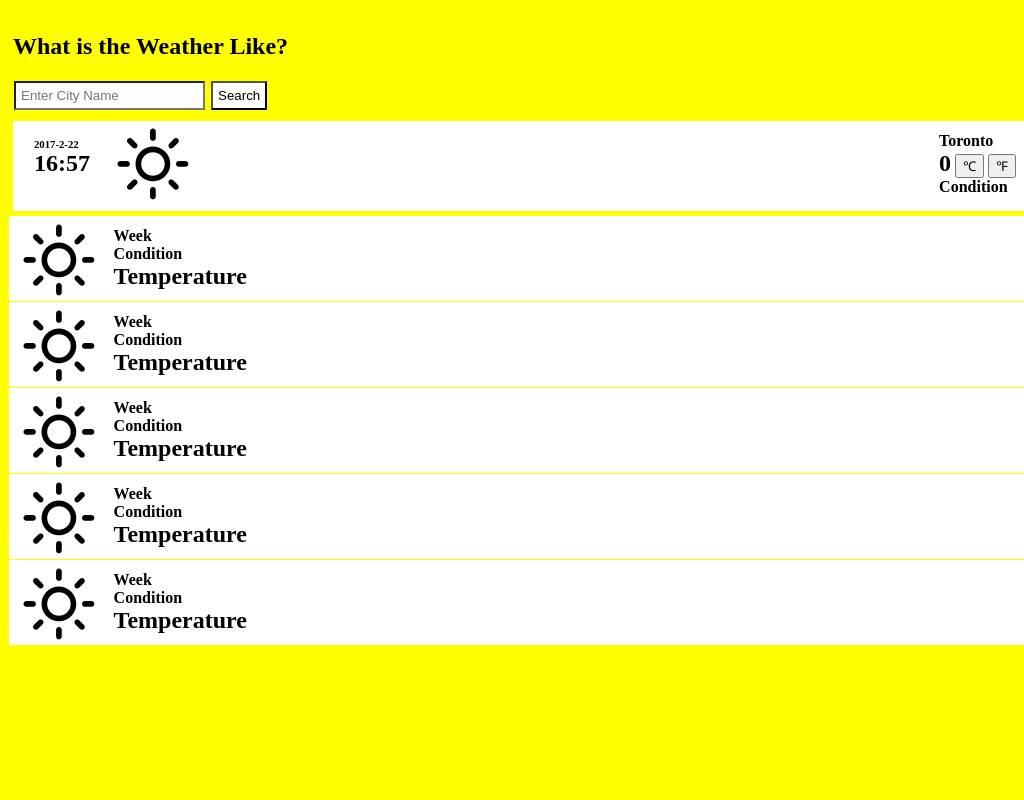
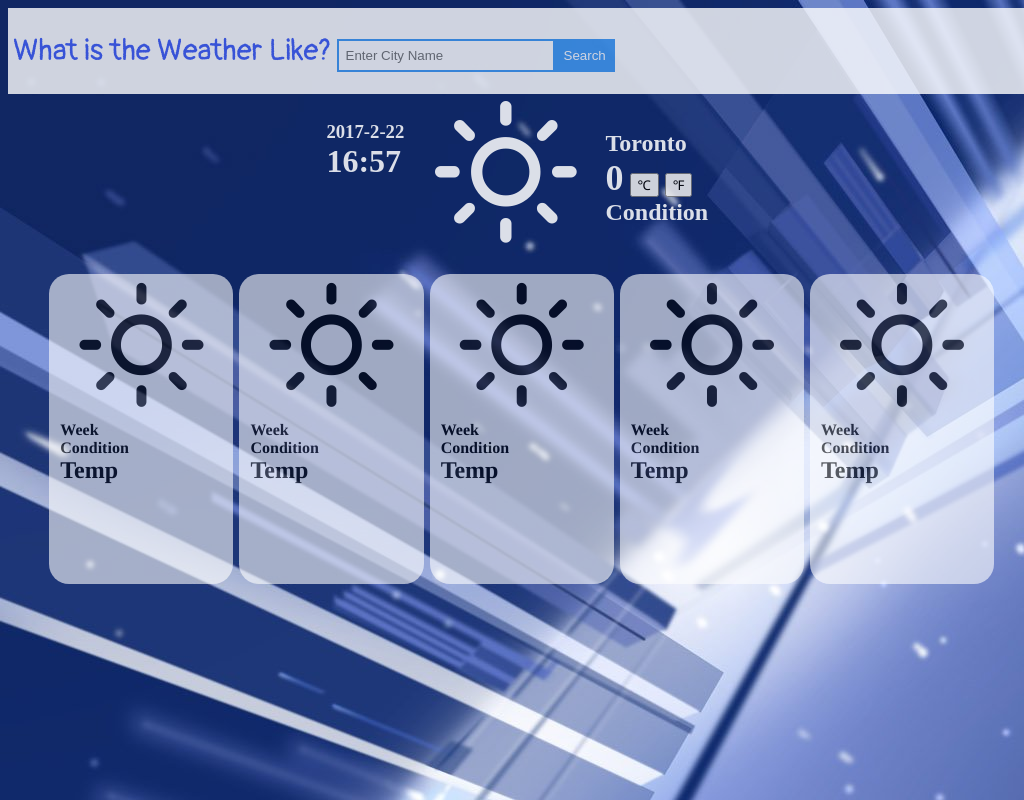
Before and after one commit to RiceAndMeet/WeatherApp, a plain HTML site: page WeatherApp/index.html in a window 1024 px wide. Drawn offline with Linux system fonts and the light colour scheme; no server answers.

Commit message:
Final verison

```diff
--- a/WeatherApp/index.html
+++ b/WeatherApp/index.html
@@ -10,25 +10,26 @@
 	<title>Weather App</title>
 </head>
 <body>
-	<div id="home">
+
 		<nav id="toolbar">
 			<h2 id ="messager">What is the Weather Like? </h2>
-			<input class="content" id="city" type="text" placeholder="Enter City Name" >
-			<button onclick="location.href='#viewStarter'"class="content" id="request">Search</button>
+ 			<div id="searchbar">
+ 				<input class="content" id="city" type="text" placeholder="Enter City Name" >
+				<button onclick="location.href='#viewStarter'"class="content" id="request">Search</button>
+ 			</div>
+
 		</nav>
-	</div>
 
-	<div class="currentWeather" id="viewStarter">
-		<div class="content leftArea">
-			<div class="content" style="background-color:white">
-				<h6 class="text" id="date">date</h6>
-				<h2 class="text" id="time">time</h2>
+
+	<div class="currentWeather" >
+		<div class="content" id="leftArea">
+			<div class="content">
+				<h3 class="text" id="date">date</h3>
+				<h1 class="text" id="time">time</h1>
 			</div>
 		</div>
-		<div class="content" >
-			<i class="wi wi-day-sunny wi-fw" id="currentIcon"></i>
-		</div>
-		<div class="content rightArea">
+		<i class="wi wi-day-sunny wi-fw" id="currentIcon"></i>
+		<div class="content" id="rightArea">
 			<h4 class="text" id="location">Toronto</h4>
 			<h2 class="text" id="temperature">0</h2>
 			<div class="form-group">
@@ -39,45 +40,45 @@
 		</div>
 	</div>
 
-	<div class="forecasting">
+	<div id="forecasting">
 		<div class="content" id=fpanel>
 				<i class="wi wi-day-sunny wi-fw" id="icon1"></i>
-				<div class="content">
+				<div class="content" id="prediction">
 					<h4 class="text" id="w1">Week</h4>
 					<h4 class="text" id="cd1">Condition</h4>
-					<h2 class="text" id="fT1">Temperature</h2>
+					<h2 class="text" id="fT1">Temp</h2>
 				</div>
 		</div>
 		<div class="content" id="fpanel">
 				<i class="wi wi-day-sunny wi-fw" id="icon2"></i>
-				<div class="content">
+				<div class="content" id="prediction">
 					<h4 class="text" id="w2">Week</h4>
 					<h4 class="text" id="cd2">Condition</h4>
-					<h2 class="text" id="fT2">Temperature</h2>
+					<h2 class="text" id="fT2">Temp</h2>
 				</div>
 		</div>
 		<div class="content" id="fpanel">
 				<i class="wi wi-day-sunny wi-fw" id="icon3"></i>
-				<div class="content">
+				<div class="content" id="prediction">
 					<h4 class="text" id="w3">Week</h4>
 					<h4 class="text" id="cd3">Condition</h4>
-					<h2 class="text" id="fT3">Temperature</h2>
+					<h2 class="text" id="fT3">Temp</h2>
 				</div>
 		</div>
 		<div class="content" id="fpanel">
 				<i class="wi wi-day-sunny wi-fw" id="icon4"></i>
-				<div class="content">
+				<div class="content" id="prediction">
 					<h4 class="text" id="w4">Week</h4>
 					<h4 class="text" id="cd4">Condition</h4>
-					<h2 class="text" id="fT4">Temperature</h2>
+					<h2 class="text" id="fT4">Temp</h2>
 				</div>
 		</div>
 		<div class="content" id="fpanel">
 				<i class="wi wi-day-sunny wi-fw" id="icon5"></i>
-				<div class="content">
+				<div class="content" id="prediction">
 					<h4 class="text" id="w5">Week</h4>
 					<h4 class="text" id="cd5">Condition</h4>
-					<h2 class="text" id="fT5">Temperature</h2>
+					<h2 class="text" id="fT5">Temp</h2>
 				</div>
 		</div>
 	</div>
--- a/WeatherApp/master.css
+++ b/WeatherApp/master.css
@@ -9,14 +9,11 @@ nav{
 		font-size: 400%;
 	}
 	body{
-		background-color:#4e63ce;
-		background-image: url("https://s-media-cache-ak0.pinimg.com/736x/44/d3/dc/44d3dce76ac412714a87e8447279c095.jpg");
+		background-image: url("raindrop.jpg");
+		opacity: 0.90;
+  		filter: alpha(opacity=90);
 	}
 
-	#home{
-		height:60vh;
-		top:0;
-	}
 	#city{
 		width:200px;
 		padding:7px;
@@ -40,13 +37,11 @@ nav{
 	}
 	#toolbar{
 		background-color: white;
-		opacity: 0.85;
-  		filter: alpha(opacity=85);
+		opacity: 0.75;
+  		filter: alpha(opacity=75);
 
-		height: 150px;
 		margin-left: auto;
 		margin-right: auto;
-		margin-top : 150px;
 	}
 	#toolbar h2 {
 	  margin: 5%;
@@ -59,6 +54,7 @@ nav{
 		padding:5px;
 		height:80px;
 		background-color:white;
+
 		opacity: 0.85;
   		filter: alpha(opacity=85);
 	}
@@ -82,18 +78,18 @@ nav{
 		padding:5px;
 		margin:1px;
 		background-color:white;
-		opacity: 0.85;
-  		filter: alpha(opacity=85);
+		opacity: 0.80;
+  		filter: alpha(opacity=80);
 	}
 	#fpanel{
 		display:block;
 		width:100%;
 	}
-	.leftArea{
+	#leftArea{
 		float:left;
 		margin-left:5px;
 	}
-	.rightArea{
+	#rightArea{
 		float:right;
 		margin-right:5px;
 	}
@@ -103,10 +99,51 @@ nav{
 
 @media screen and (min-width: 480px) and (max-width: 768px){
 	body{
-		background-color:green;
+		background-image: url('raining.jpg');
+		background-repeat:repeat-y;
 	}
 	i{
 		font-size: 400%;
+	}
+	#city{
+		width:200px;
+		padding:7px;
+		border:2px solid #429bf4;
+		margin:0;
+	}
+	#request{
+		margin:0;
+		margin-left:-5px;
+		padding: 8px;
+		background:#429bf4;
+		border:1px solid #429bf4;
+
+	}
+	#searchbar{
+		margin-left:5%;
+	}
+	#messager {
+		font-family: 'Pangolin', cursive;
+		font-size: 24px;
+		font-style: normal;
+		font-variant: normal;
+		font-weight: 500;
+		line-height: 26.4px;
+		marign:0;
+		padding:0;
+	}
+	#toolbar{
+		opacity: 0.80;
+  		filter: alpha(opacity=80);
+
+		display:inline-block;
+		margin-left: 25%;
+		margin-right: auto;
+	}
+	#toolbar h2 {
+	  margin: 5%;
+	  font-weight: bold;
+	  color: #000000;
 	}
 	.text{
 		margin:0;
@@ -116,7 +153,6 @@ nav{
 		display:inline-block;
 		padding:5px;
 		margin:1px;
-		background-color:white;
 	}
 	.form-group{
 		display:inline;
@@ -136,23 +172,30 @@ nav{
 		margin:5px;
 		padding:5px;
 		height:80px;
-		background-color:white;
+
+		opacity: 0.80;
+  		filter: alpha(opacity=80);
 	}
-	.forecasting{
-		width:100%;
+	#currentIcon{
+		font-size: 450%;
+		display:inline-block;
 	}
 
 	#fpanel{
 		display:block;
 		width:100%;
+
+		opacity: 0.80;
+  		filter: alpha(opacity=80);
 	}
-	.leftArea{
+	#leftArea{
 		float:left;
 		margin-left:5px;
 	}
-	.rightArea{
+	#rightArea{
 		float:right;
 		margin-right:5px;
+		font-size:120%;
 	}
 
 }
@@ -160,9 +203,41 @@ nav{
 @media screen and (min-width : 768px) and (max-width : 1024px){
 	body{
 		background-color:blue;
+		background-image:url('rainbow.jpg')
 	}
-	i{
-		font-size: 400%;
+	#city{
+		width:200px;
+		padding:7px;
+		border:2px solid #429bf4;
+	}
+	#request{
+		margin-left:-5px;
+		padding: 8px;
+		background:#429bf4;
+		border:1px solid #429bf4;
+		color:white;
+
+	}
+	#messager {
+		font-family: 'Pangolin', cursive;
+		font-size: 30px;
+		font-style: normal;
+		font-variant: normal;
+		font-weight: 500;
+		line-height: 26.4px;
+		display:inline-block;
+		color:#425ff4;
+	}
+	#searchbar{
+		display:inline-block;
+	}
+	#toolbar{
+		padding:5px;
+		width:100%;
+
+		background-color:white;
+		opacity: 0.80;
+  		filter: alpha(opacity=80);
 	}
 	#temperature{
 		display:inline;
@@ -171,8 +246,121 @@ nav{
 		display:inline;
 		margin:0;
 	}
+
+	.text{
+		margin:0;
+		border:0;
+	}
+
+	.currentWeather{
+		color: white;
+		opacity: 0.85;
+  		filter: alpha(opacity=85);
+
+		height: 150px;
+		margin:15px;
+		margin-left: 30%;
+
+		display:inline-block;
+
+	}
+	#forecasting{
+		margin-left:8%;
+		margin-top: 30xp;
+	}
+	.content{
+		display:inline-block;
+		padding:5px;
+		margin:1px;
+	}
 	#fpanel{
-		width:15%;
+		width:16%;
+		height:300px;
+		margin-top:0px;
+		border-radius: 20px;
+
+		background-color: white;
+		color:black;
+		opacity: 0.60;
+  		filter: alpha(opacity=60);
+	}
+	#icon1,#icon2,#icon3,#icon4,#icon5{
+		font-size:600%;
+		display: block;
+		margin-left:auto;
+		margin-right:auto;
+		margin-top:10px;
+	}
+
+	#prediction{
+		margin-top: 15px;
+		font-family: times;
+
+	}
+	#leftArea{
+		float:left;
+		margin-left:5px;
+		display:inline-block;
+	}
+	#rightArea{
+		margin-right:5px;
+		font-size:150%;
+		display:inline-block;
+	}
+	#currentIcon{
+		display:inline-block;
+		left-margin:auto;
+		right-margin:auto;
+		font-size:800%;
+	}
+}
+
+@media screen and (min-width:1024px){
+	body{
+		background-image:url("bigscreen.jpg")
+
+	}
+
+	#city{
+		width:200px;
+		padding:7px;
+		border:2px solid #429bf4;
+	}
+	#request{
+		margin-left:-5px;
+		padding: 8px;
+		background:#429bf4;
+		border:1px solid #429bf4;
+		color:white;
+
+	}
+	#messager {
+		font-family: 'Pangolin', cursive;
+		font-size: 30px;
+		font-style: normal;
+		font-variant: normal;
+		font-weight: 500;
+		line-height: 26.4px;
+		display:inline-block;
+		color:#425ff4;
+	}
+	#searchbar{
+		display:inline-block;
+	}
+	#toolbar{
+		padding:5px;
+		width:100%;
+
+		background-color:white;
+		opacity: 0.80;
+  		filter: alpha(opacity=80);
+	}
+	#temperature{
+		display:inline;
+	}
+	.form-group{
+		display:inline;
+		margin:0;
 	}
 
 	.text{
@@ -181,84 +369,64 @@ nav{
 	}
 
 	.currentWeather{
-		width:100%;
-		margin:5px;
-		padding:5px;
-		height:80px;
-		background-color:white;
+		color: white;
+		opacity: 0.85;
+  		filter: alpha(opacity=85);
+
+		height: 150px;
+		margin:15px;
+		margin-left: 30%;
+
+		display:inline-block;
+
 	}
-	.forecasting{
-		width:100%;
+	#forecasting{
+		margin-left:4%;
+		margin-top: 30xp;
 	}
 	.content{
 		display:inline-block;
 		padding:5px;
 		margin:1px;
-		background-color:white;
 	}
 	#fpanel{
-		display:block;
-		width:100%;
+		width:18%;
+		height:300px;
+		margin-top:0px;
+		border-radius: 20px;
+
+		background-color: white;
+		color:black;
+		opacity: 0.60;
+  		filter: alpha(opacity=60);
 	}
-	.leftArea{
+	#icon1,#icon2,#icon3,#icon4,#icon5{
+		font-size:700%;
+		display: block;
+		margin-left:auto;
+		margin-right:auto;
+		margin-top:10px;
+	}
+
+	#prediction{
+		margin-top: 15px;
+		font-family: times;
+
+	}
+	#leftArea{
 		float:left;
 		margin-left:5px;
+		display:inline-block;
 	}
-	.rightArea{
-		float:right;
+	#rightArea{
 		margin-right:5px;
+		font-size:150%;
+		display:inline-block;
+	}
+	#currentIcon{
+		display:inline-block;
+		left-margin:auto;
+		right-margin:auto;
+		font-size:800%;
 	}
 }
-
-@media screen and (min-width:1024px){
-	body{
-		background-color:yellow;
-	}
-	i{
-		font-size: 400%;
-	}
-	#temperature{
-		display:inline;
-	}
-	.form-group{
-		display:inline;
-		margin:0;
-	}
-	#fpanel{
-		width:15%;
-	}
-
-	.text{
-		margin:0;
-		border:0;
-	}
-
-	.currentWeather{
-		width:100%;
-		margin:5px;
-		padding:5px;
-		height:80px;
-		background-color:white;
-	}
-	.forecasting{
-		width:100%;
-	}
-	.content{
-		display:inline-block;
-		padding:5px;
-		margin:1px;
-		background-color:white;
-	}
-	#fpanel{
-		display:block;
-		width:100%;
-	}
-	.leftArea{
-		float:left;
-		margin-left:5px;
-	}
-	.rightArea{
-		float:right;
-		margin-right:5px;
-	}
-}
```
Also changed, not shown: WeatherApp/bigscreen.jpg (added), WeatherApp/rainbow.jpg (added), WeatherApp/raindrop.jpg (added), WeatherApp/raining.jpg (added).
